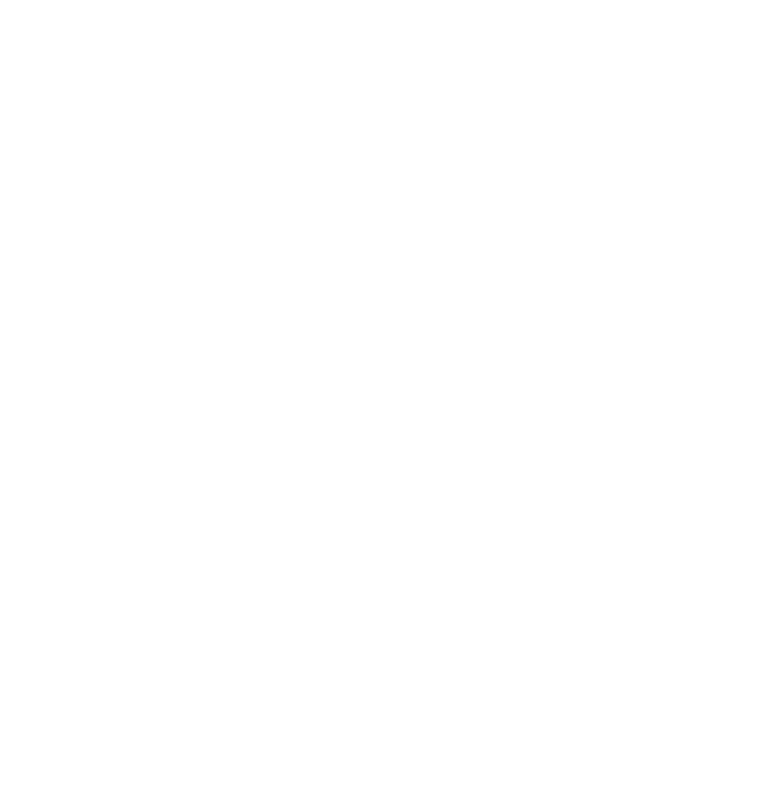
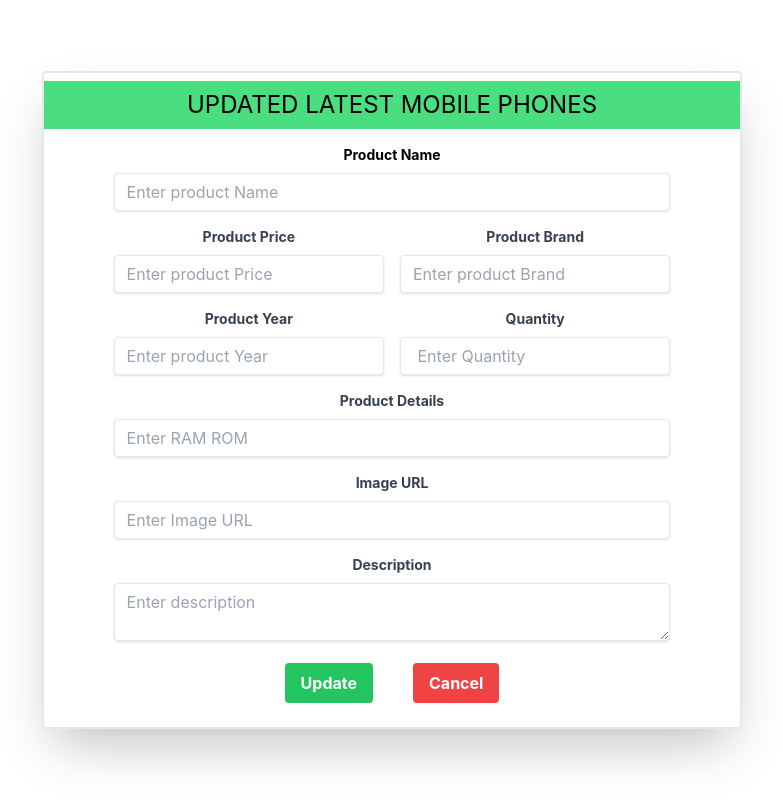
Before and after one commit to NipunaSudesh/Mobile-Store-Management-System, a React (Create React App) app in the folder FrontEnd/: page /edit/1 in a window 1280 px wide. Before the commit this address had no page. Shown: the whole page, without its empty margins (248-1031 px from the left). Built offline with nearby package versions, Linux system fonts and the light colour scheme; no server answers.

Commit message:
created edit

```diff
--- a/FrontEnd/src/App.js
+++ b/FrontEnd/src/App.js
@@ -17,6 +17,7 @@
 import { AddMobile } from './Pages/adminPanel/AddMobile';
 import { AdminPanel } from './Pages/adminPanel/AdminPanel';
 import { DashBoard } from './Pages/adminPanel/DashBoard';
+import { EditMobile } from './Pages/adminPanel/EditMobile';
 
 function Home() {
   return (
@@ -48,6 +49,7 @@
     <Route path='/addmobile' element={<AddMobile />} />
     <Route path='/adminpanel' element={<AdminPanel />} />
     <Route path='/dashboard' element={<DashBoard />} />
+    <Route path='/edit/:id' element={<EditMobile />} />
   </Routes>
 </Router>
 
--- a/FrontEnd/src/Pages/adminPanel/AddMobile.js
+++ b/FrontEnd/src/Pages/adminPanel/AddMobile.js
@@ -1,6 +1,6 @@
 import axios from 'axios';
 import React, { useState } from 'react';
-import { useNavigate } from 'react-router-dom';
+import { useNavigate  } from 'react-router-dom';
 
 export const AddMobile = () => {
     const [name, setName] = useState('');
@@ -14,6 +14,7 @@
     const [message, setMessage] = useState('');
     const [isMsgError, setIsMsgError] = useState(false);
     const navigate = useNavigate();
+
 
     const handleAddProduct = async (e) => {
       e.preventDefault();
--- a/FrontEnd/src/Pages/adminPanel/EditMobile.js
+++ b/FrontEnd/src/Pages/adminPanel/EditMobile.js
@@ -1,7 +1,203 @@
-import React from 'react'
+import axios from 'axios';
+import React, { useEffect, useState } from 'react'
+import { useNavigate, useParams } from 'react-router-dom';
 
 export const EditMobile = () => {
+    const [mobile, setMobile] = useState({
+        name: '',
+        price: '',
+        quantity: '',
+        year: '',
+        imgURL: '',
+        brand: '',
+        details:'',
+        description: ''
+      });
+
+    const [message, setMessage] = useState('');
+    const [isMsgError, setIsMsgError] = useState(false);
+    const navigate = useNavigate();
+    const {id} =useParams();
+
+
+ useEffect(()=>{
+    fatchdata();
+},[])
+
+    const fatchdata =async ()=>{
+        try{
+      const res = await axios.get(`http://localhost:5000/product/get/${id}`);
+      console.log(res.data);
+      setMobile(res.data);
+    }catch(error){
+        console.error('Error fetching mobile data:', error);
+    }
+    }
+
+    const handleCancel = ()=>{
+        navigate('/adminpanel')
+    }
+
+    const handleUpdate = async (e) => {
+        e.preventDefault();
+        try {
+          await axios.patch(`http://localhost:5000/product/update/${id}`, mobile);
+          setMessage('Product updated successfully!');
+          setIsMsgError(false);
+          console.log('Product updated successfully!');
+          clearMessageAfterTimeout();
+          navigate('/adminpanel');
+        } catch (error) {
+          setMessage('Error updating product.');
+          setIsMsgError(true);
+          clearMessageAfterTimeout();
+        }
+      };
+    const clearMessageAfterTimeout = () => {
+        setTimeout(() => {
+          setMessage('');
+        }, 60000);
+      };
   return (
-    <div>EditMobile</div>
-  )
-}
+    <div id='addFeatured' className='flex h-screen items-center justify-center'>
+    <div className='flex h-auto w-[700px] flex-col items-center justify-center py-2 rounded shadow-2xl border-2'>
+      <h1 className='text-center py-2 bg-green-400 w-full text-2xl mb-4 uppercase'>updated latest MOBILE PHONES</h1>
+      {message && (
+        <div className={`mb-4 text-center ${isMsgError ? 'text-red-500' : 'text-green-500'}`}>
+          {message}
+        </div>
+      )}
+      <form className='w-[80%] text-center' onSubmit={handleUpdate}>
+        <div className='mb-4'>
+          <label className='block text-sm font-bold mb-2' htmlFor='name'>Product Name</label>
+          <input
+            className='shadow appearance-none border rounded w-full py-2 px-3 text-gray-700 leading-tight focus:outline-none focus:shadow-outline'
+            id='name'
+            value={mobile.name}
+            type='text'
+            name='name'
+            placeholder={mobile.name ||'Enter product Name'}
+            required
+            onChange={(e) => setMobile(e.target.value)}
+          />
+        </div>
+          <div className='flex gap-4 '>
+          <div className='mb-4 w-full'>
+          <label className='block text-gray-700 text-sm font-bold mb-2' htmlFor='price'>Product Price</label>
+          <input
+            className='shadow appearance-none border rounded w-full py-2 px-3 text-gray-700 leading-tight focus:outline-none focus:shadow-outline'
+            id='price'
+            type='text'
+            value={mobile.price}
+            name='price'
+            placeholder={mobile.price ||'Enter product Price'}
+            required
+            onChange={(e) => setMobile(e.target.value)}
+          />
+        </div>
+        <div className='mb-4 w-full'>
+          <label className='block text-gray-700 text-sm font-bold mb-2' htmlFor='brand'>Product Brand</label>
+          <input
+            className='shadow appearance-none border rounded w-full py-2 px-3 text-gray-700 leading-tight focus:outline-none focus:shadow-outline'
+            id='brand'
+            value={mobile.brand}
+            type='text'
+            name='brand'
+            placeholder={mobile.brand|| 'Enter product Brand'}
+            required
+            onChange={(e) => setMobile(e.target.value)}
+          />
+        </div>
+          </div>
+          <div className='flex gap-4 '>
+          <div className='mb-4 w-full'>
+          <label className='block text-gray-700 text-sm font-bold mb-2' htmlFor='year'>Product Year</label>
+          <input
+            className='shadow appearance-none border rounded w-full py-2 px-3 text-gray-700 leading-tight focus:outline-none focus:shadow-outline'
+            id='year'
+            value={mobile.year}
+            type='text'
+            name='year'
+            placeholder={mobile.year || 'Enter product Year'}
+            required
+            onChange={(e) => setMobile(e.target.value)}
+          />
+        </div>
+        <div className='mb-4 w-full'>
+          <label className='block text-gray-700 text-sm font-bold mb-2' htmlFor='year'>Quantity</label>
+          <input
+            className='shadow appearance-none border rounded w-full py-2 px-3 text-gray-700 leading-tight focus:outline-none focus:shadow-outline'
+            id='Quantity'
+            value={mobile.quantity}
+            type='text'
+            name='Quantity'
+            placeholder={mobile.quantity ||' Enter Quantity'}
+            required
+            onChange={(e) => setMobile(e.target.value)}
+          />
+        </div>
+          </div>
+
+        <div className='mb-4'>
+          <label className='block text-gray-700 text-sm font-bold mb-2' htmlFor='details'>Product Details</label>
+          <input
+            className='shadow appearance-none border rounded w-full py-2 px-3 text-gray-700 leading-tight focus:outline-none focus:shadow-outline'
+            id='details'
+            value={mobile.details}
+            type='text'
+            name='details'
+            placeholder={mobile.details||'Enter RAM ROM'}
+            required
+            onChange={(e) => setMobile(e.target.value)}
+          />
+        </div>
+
+        <div className='mb-4'>
+          <label className='block text-gray-700 text-sm font-bold mb-2' htmlFor='imgURL'>Image URL</label>
+          <input
+            className='shadow appearance-none border rounded w-full py-2 px-3 text-gray-700 leading-tight focus:outline-none focus:shadow-outline'
+            id='imgURL'
+            value={mobile.imgURL}
+            type='text'
+            name='imgURL'
+            placeholder={mobile.imgURL||'Enter Image URL'}
+            required
+            onChange={(e) => setMobile(e.target.value)}
+          />
+        </div>
+        <div className='mb-4'>
+          <label className='block text-gray-700 text-sm font-bold mb-2' htmlFor='description'>Description</label>
+          <textarea
+            className='shadow appearance-none border rounded w-full py-2 px-3 text-gray-700 leading-tight focus:outline-none focus:shadow-outline'
+            id='description'
+            value={mobile.description}
+            name='description'
+            placeholder={mobile.description||'Enter description'}
+            onChange={(e) => setMobile(e.target.value)}
+          />
+        </div>
+        <div className='mb-4 flex gap-10 items-center justify-center'>
+          <div className='flex items-center justify-between'>
+            <button
+              className='bg-green-500 hover:bg-green-700 text-white font-bold py-2 px-4 rounded focus:outline-none focus:shadow-outline'
+              type='submit'
+            >
+              Update
+            </button>
+          </div>
+          <div className='flex items-center justify-between'>
+            <button
+              className='bg-red-500 hover:bg-red-700 text-white font-bold py-2 px-4 rounded focus:outline-none focus:shadow-outline'
+              type='button'
+              onClick={handleCancel}
+            >
+              Cancel
+            </button>
+          </div>
+        </div>
+      </form>
+    </div>
+  </div>
+);
+
+};
--- a/FrontEnd/src/Pages/adminPanel/MobileTable.js
+++ b/FrontEnd/src/Pages/adminPanel/MobileTable.js
@@ -1,5 +1,6 @@
 import axios from 'axios';
 import React, { useEffect, useState } from 'react'
+import { Link } from 'react-router-dom';
 
 export const MobileTable = () => {
 const [mobile,setMobile] =useState([]);
@@ -73,7 +74,7 @@
               <td>{phone.quantity}</td>
               <td>
                 <div className='grid grid-flow-row gap-1'>
-                <button className='bg-blue-500 text-white gap-2 p-1 rounded'>Edit</button>
+                <Link to={`/edit/${phone._id}`} className='bg-blue-500 text-white p-1 rounded text-center'>Edit</Link>
                 {mobile.find(item => item._id === phone._id) ? (
                     <button className='bg-red-500 text-white p-1 rounded' onClick={() => handleDelete(phone._id)}>Delete</button>
                   ) : (
```
Also changed, not shown: 2 other files (tests, documents, lock files or other folders).
